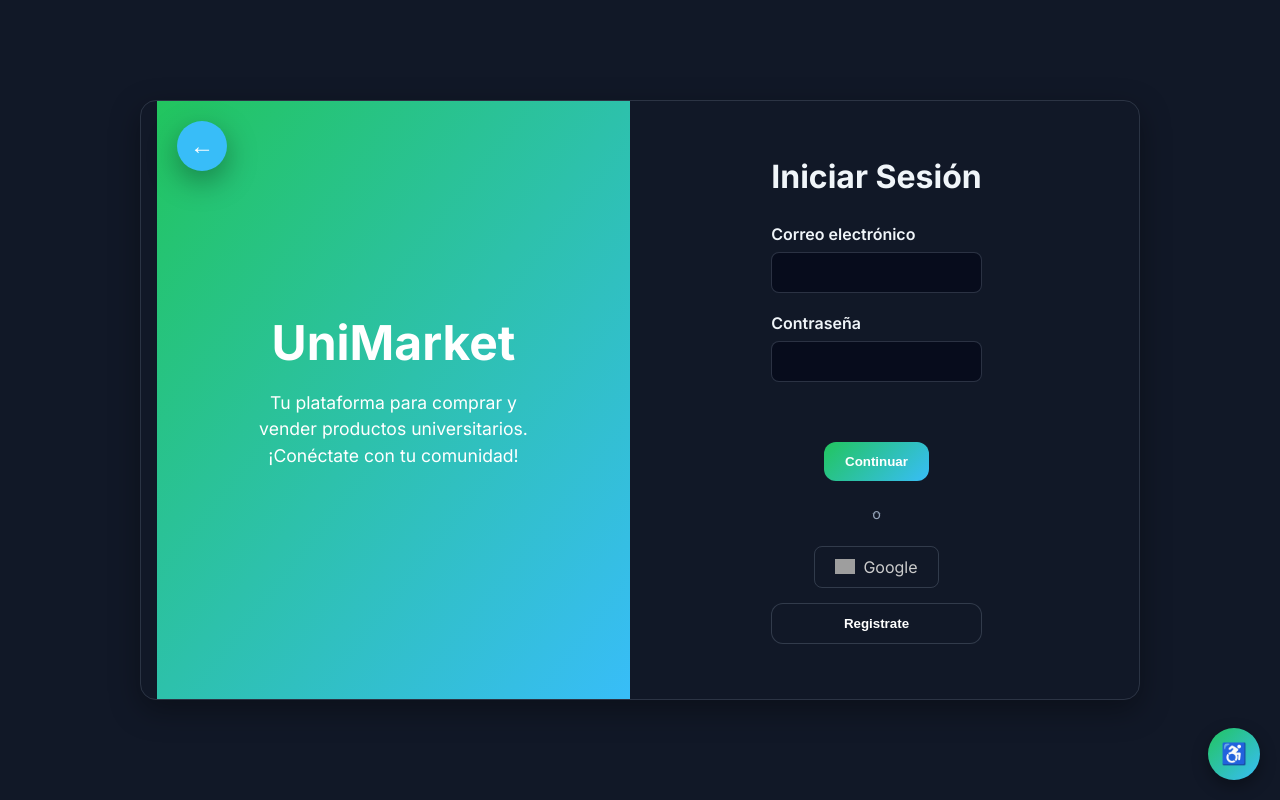
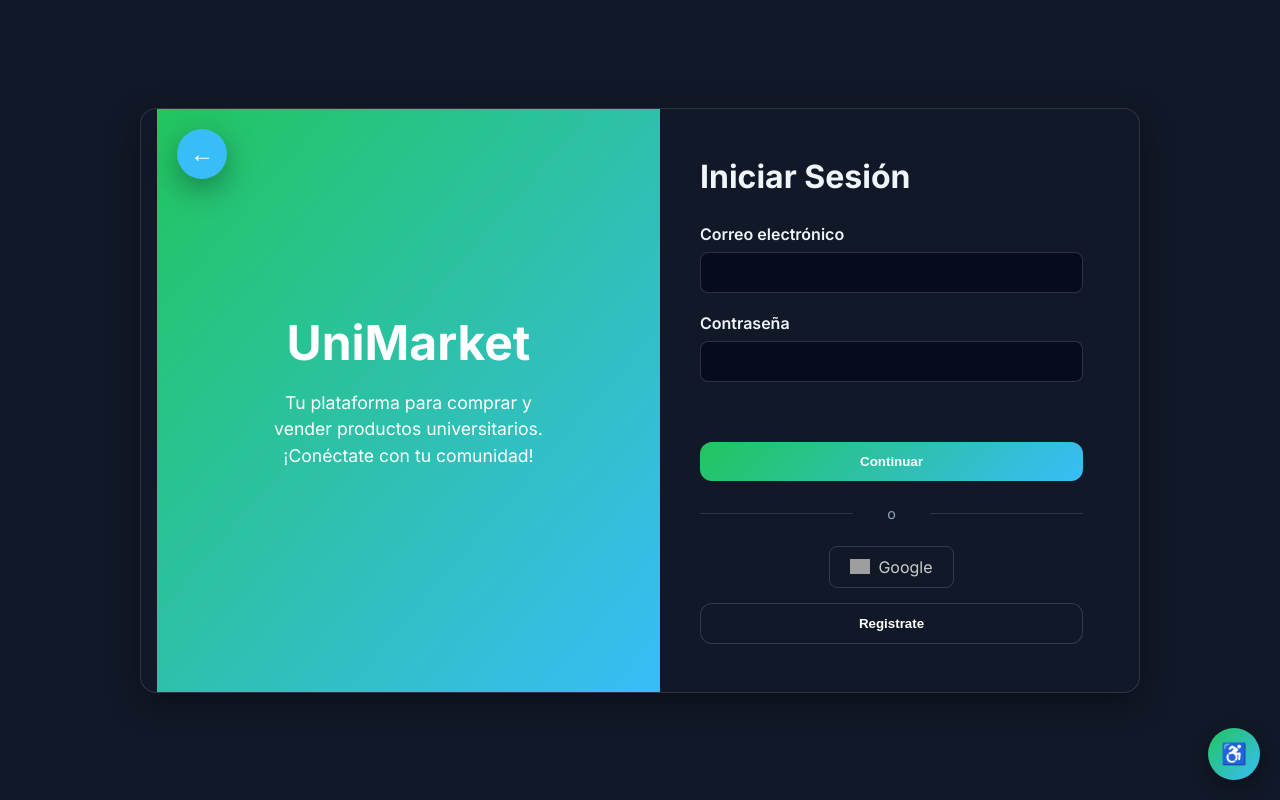
Before and after one commit to diego-reb/UniMarket, a Flask app: page /inicio_sesion in a window 1280 px wide. Run offline with Flask 3, Linux system fonts and the light colour scheme; some libraries are stand-ins or nearby versions; grey boxes are pictures that could not be loaded.

Commit message:
Ximena modifique sesio.html

```diff
--- a/templates/iniciosesion.html
+++ b/templates/iniciosesion.html
@@ -11,22 +11,25 @@
     <link rel="stylesheet" href="{{ url_for('static', filename='css/style.css')}}">
     <script src="{{ url_for('static', filename='js/accesibilidad.js')}}"></script>
     <script src="https://www.google.com/recaptcha/api.js" async defer></script>
-    <style>
+        <style>
         :root {
             --bg: #0f172a;           /* slate-900 */
-            --card: #111827;          /* gray-900 */
-            --muted: #94a3b8;         /* slate-400 */
-            --text: #e5e7eb;          /* gray-200 */
-            --brand: #22c55e;         /* green-500 */
-            --brand-2: #38bdf8;       /* sky-400 */
-            --accent: #fde047;        /* yellow-300 */
-            --error: #ef4444;         /* red-500 */
-            --ok: #10b981;            /* emerald-500 */
+            --card: #111827;         /* gray-900 */
+            --muted: #94a3b8;        /* slate-400 */
+            --text: #e5e7eb;         /* gray-200 */
+            --brand: #22c55e;        /* green-500 */
+            --brand-2: #38bdf8;      /* sky-400 */
+            --accent: #fde047;       /* yellow-300 */
+            --error: #ef4444;        /* red-500 */
+            --ok: #10b981;           /* emerald-500 */
             --shadow: 0 10px 30px rgba(0, 0, 0, .35);
             --radius: 16px;
         }
-        * { box-sizing: border-box }
-        html, body { height: 100% }
+
+        * { box-sizing: border-box; }
+
+        html, body { height: 100%; }
+
         body {
             margin: 0;
             font-family: 'Inter', sans-serif;
@@ -34,21 +37,23 @@
                         radial-gradient(900px 600px at 120% 10%, rgba(34,197,94,.20), rgba(34,197,94,0)),
                         var(--bg);
             color: var(--text);
-            display: flex;
-            align-items: center;
-            justify-content: center;
-            padding: 20px;
+            /* 🔴 quitamos el flex centrado que encoge todo en móvil */
+            min-height: 100vh;
+            padding: 16px 12px;
         }
+
         .container {
             display: flex;
+            flex-direction: column;          /* mobile first: solo formulario */
             width: 100%;
-            max-width: 1000px;
-            height: 100%;
-            max-height: 600px;
+            max-width: 480px;                /* ancho agradable en pantallas grandes */
+            margin: 0 auto;
             border-radius: var(--radius);
             box-shadow: var(--shadow);
             overflow: hidden;
+            background: var(--card);
         }
+
         .brand-panel {
             flex: 1;
             display: none; /* Oculto por defecto en móviles */
@@ -60,6 +65,7 @@
             padding: 40px;
             position: relative;
         }
+
         .brand-panel h1 { font-size: 3rem; margin: 0 0 10px; }
         .brand-panel p { font-size: 1.1rem; max-width: 300px; line-height: 1.5; }
 
@@ -68,8 +74,8 @@
             display: flex;
             flex-direction: column;
             justify-content: center;
-            align-items: center;
-            padding: 50px;
+            align-items: stretch;
+            padding: 24px 20px;
         }
 
         .logo-mobile {
@@ -81,6 +87,7 @@
             letter-spacing: .2px;
             margin-bottom: 24px;
         }
+
         .logo-badge {
             width: 42px;
             height: 42px;
@@ -90,7 +97,9 @@
             background: linear-gradient(135deg, var(--brand), var(--brand-2));
             box-shadow: var(--shadow);
         }
-        .logo-badge svg { filter: drop-shadow(0 6px 12px rgba(0, 0, 0, .35)) }
+
+        .logo-badge svg { filter: drop-shadow(0 6px 12px rgba(0, 0, 0, .35)); }
+
         h2 { font-size: 2rem; margin: 0 0 8px; }
         p.subtitle { margin: 0 0 24px; color: var(--muted); }
 
@@ -98,10 +107,15 @@
             width: 100%;
             max-width: 400px;
             text-align: left;
+            margin: 0 auto;
         }
+
         .form-group { margin-bottom: 20px; }
+
         label { display: block; margin-bottom: 8px; font-weight: 600; }
-        input[type="email"], input[type="password"] {
+
+        input[type="email"],
+        input[type="password"] {
             width: 100%;
             padding: 12px;
             border-radius: 8px;
@@ -111,12 +125,18 @@
             outline: none;
             transition: border .2s ease;
         }
-        input[type="email"]:focus, input[type="password"]:focus { border-color: var(--brand-2); }
+
+        input[type="email"]:focus,
+        input[type="password"]:focus {
+            border-color: var(--brand-2);
+        }
+
         .user-type-group {
             display: flex;
             gap: 15px;
             margin-bottom: 20px;
         }
+
         .radio-option {
             flex: 1;
             display: flex;
@@ -128,29 +148,33 @@
             cursor: pointer;
             transition: background .2s, border-color .2s;
         }
+
         .radio-option:hover { background: rgba(2,6,23,.8); }
+
         .radio-option.selected {
             border-color: var(--brand-2);
             background: rgba(56,189,248,.1);
         }
+
         .radio-option input { display: none; }
+
         .radio-option label {
             margin: 0;
             cursor: pointer;
             font-weight: 400;
         }
+
         .g-recaptcha {
             display: inline-block;
-            transform: scale(1.05);
-            transform-origin: center;
-
+            /* 🔴 quitamos el scale que rompia el ancho en móvil */
+            transform: none;
         }
 
-
         .btn-primary {
-           display: block;
-           margin:0 auto;
-            width: 50%;
+            display: block;
+            margin: 0 auto;
+            width: 100%;
+            max-width: 400px;
             padding: 12px 4px;
             border: none;
             border-radius: 12px;
@@ -160,8 +184,11 @@
             cursor: pointer;
             transition: filter .2s, transform .06s;
         }
+
         .btn-primary:hover { filter: brightness(1.05); }
+
         .btn-primary:active { transform: translateY(1px); }
+
         .separator {
             margin: 24px 0;
             font-size: .9rem;
@@ -169,7 +196,9 @@
             position: relative;
             text-align: center;
         }
-        .separator::before, .separator::after {
+
+        .separator::before,
+        .separator::after {
             content: '';
             position: absolute;
             top: 50%;
@@ -177,8 +206,10 @@
             height: 1px;
             background: rgba(148,163,184,.2);
         }
+
         .separator::before { left: 0; }
         .separator::after { right: 0; }
+
         #message-box {
             background-color: var(--error);
             color: white;
@@ -189,13 +220,6 @@
             width: 100%;
         }
 
-        /* Diseño responsivo para tablets y desktops */
-        @media (min-width: 768px) {
-            .brand-panel { display: flex; }
-            .logo-mobile { display: none; }
-            .form-panel { border-radius: 0 var(--radius) var(--radius) 0; }
-            .container { border: 1px solid rgba(148,163,184,.20); }
-        }
         .flash-message {
             padding: 12px;
             border-radius: 5px;
@@ -204,15 +228,6 @@
             text-align: center;
         }
 
-        .flash-error {
-            background-color: #f44336;
-            color: white;
-        }
-
-        .flash-success {
-            background-color: #4caf50;
-            color: white;
-        }
         .flash-error {
             background-color: #f44336;
             color: white;
@@ -234,7 +249,38 @@
             }
         }
 
+        /* 📺 Tablet y escritorio: mostramos la marca a la izquierda */
+        @media (min-width: 768px) {
+            body {
+                padding: 40px;
+                display: flex;
+                justify-content: center;
+                align-items: center;
+            }
+
+            .container {
+                flex-direction: row;
+                max-width: 1000px;
+            }
+
+            .brand-panel {
+                display: flex;
+            }
+
+            .logo-mobile {
+                display: none;
+            }
+
+            .form-panel {
+                border-radius: 0 var(--radius) var(--radius) 0;
+            }
+
+            .container {
+                border: 1px solid rgba(148,163,184,.20);
+            }
+        }
     </style>
+
 </head>
 <body>
     <div class="reading-guide" id= "reading-guide-mask"></div>
```
